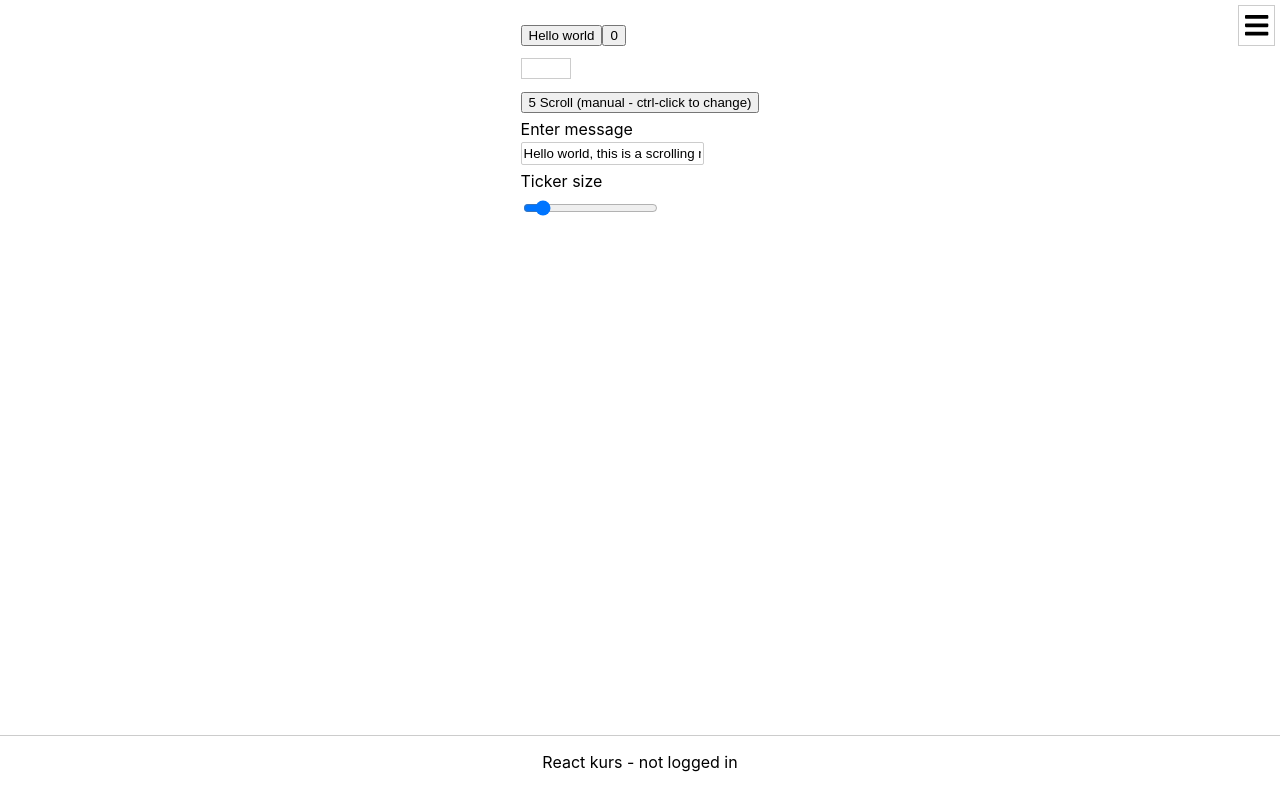
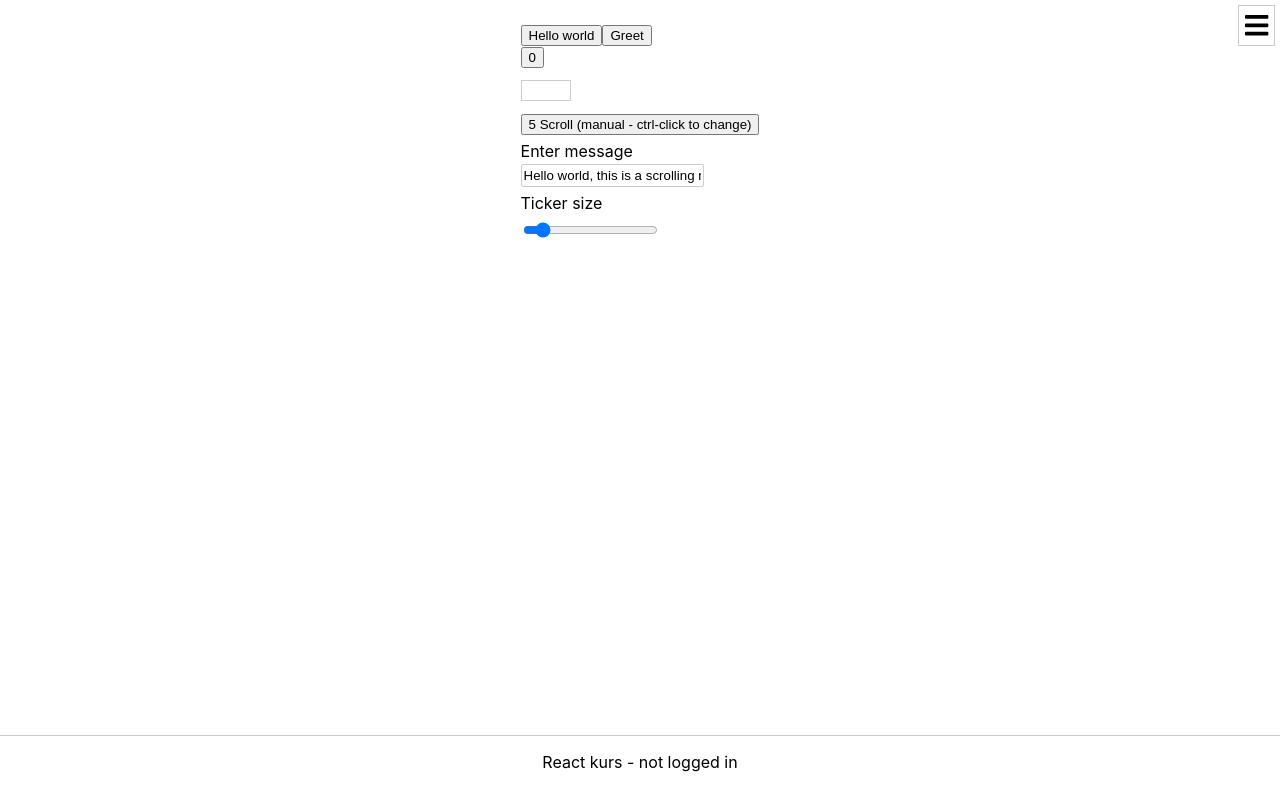
Before and after one commit to rudfoss/cra-workshop, a React (Create React App) app: page /propstate in a window 1280 px wide. Built offline with nearby package versions, Linux system fonts and the light colour scheme.

Commit message:
Improved solution

```diff
--- a/src/features/HelloWorld/HelloWorld.tsx
+++ b/src/features/HelloWorld/HelloWorld.tsx
@@ -1,5 +1,21 @@
-export const HelloWorld = (): JSX.Element => (
-	<button onClick={() => alert("Hello world")}>Hello world</button>
-)
+interface HelloWorldProps {
+	greeting?: string
+	name: string
+}
+
+export const HelloWorld = (props: HelloWorldProps) => {
+	const onHelloWorldClick = () => {
+		alert("Hello world")
+	}
+	const onGreetClick = () => {
+		alert(`${props.greeting ?? "Goodbye"} ${props.name}`)
+	}
+	return (
+		<div>
+			<button onClick={onHelloWorldClick}>Hello world</button>
+			<button onClick={onGreetClick}>Greet</button>
+		</div>
+	)
+}
 
 export default HelloWorld
--- a/src/features/Router/ViewPropState.tsx
+++ b/src/features/Router/ViewPropState.tsx
@@ -11,7 +11,7 @@ export const ViewPropState = (): JSX.Element => {
 
 	return (
 		<>
-			<HelloWorld/>
+			<HelloWorld name="Per Gunnar" greeting="Hi"/>
 			<Incrementor limit={10}/>
 			<Ticker message={message} size={tickerSize}/>
 			<div>
```
